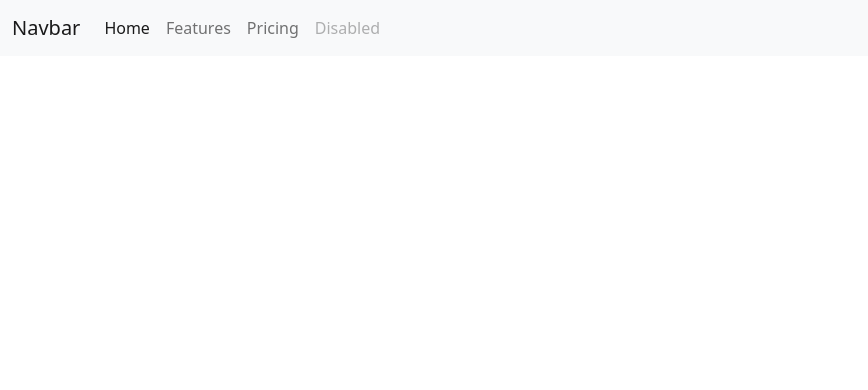
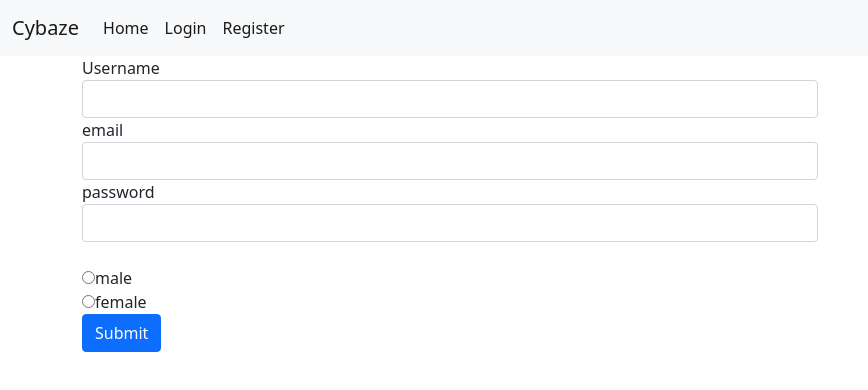
Before and after one commit to manupr03/angular-cybaze_interview, an Angular app: page /register in a window 1280 px wide. Before the commit this address led to /. Shown: the top 390 px of the page, without its empty margins (0-868 px from the left). Built offline with nearby package versions, Linux system fonts and the light colour scheme.

Commit message:
submiting login&register form

```diff
--- a/src/app/app-routing.module.ts
+++ b/src/app/app-routing.module.ts
@@ -1,7 +1,14 @@
 import { NgModule } from '@angular/core';
 import { RouterModule, Routes } from '@angular/router';
+import { HomeComponent } from './home/home.component';
+import { LoginComponent } from './login/login.component';
+import { RegistrationComponent } from './registration/registration.component';
 
-const routes: Routes = [];
+const routes: Routes = [
+  {path:'', component:HomeComponent},
+  {path:'login', component:LoginComponent},
+  {path:'register', component:RegistrationComponent}
+];
 
 @NgModule({
   imports: [RouterModule.forRoot(routes)],
--- a/src/app/app.component.html
+++ b/src/app/app.component.html
@@ -1,24 +1,22 @@
 
 <nav class="navbar navbar-expand-lg navbar-light bg-light">
   <div class="container-fluid">
-    <a class="navbar-brand" href="#">Navbar</a>
+    <a class="navbar-brand" href="#">Cybaze</a>
     <button class="navbar-toggler" type="button" data-bs-toggle="collapse" data-bs-target="#navbarNav" aria-controls="navbarNav" aria-expanded="false" aria-label="Toggle navigation">
       <span class="navbar-toggler-icon"></span>
     </button>
     <div class="collapse navbar-collapse" id="navbarNav">
       <ul class="navbar-nav">
         <li class="nav-item">
-          <a class="nav-link active" aria-current="page" href="#">Home</a>
+          <a class="nav-link active" aria-current="page" routerLink="">Home</a>
         </li>
         <li class="nav-item">
-          <a class="nav-link" href="#">Features</a>
+          <a class="nav-link active" aria-current="page" routerLink="login">Login</a>
         </li>
         <li class="nav-item">
-          <a class="nav-link" href="#">Pricing</a>
+          <a class="nav-link active" aria-current="page" routerLink="register">Register</a>
         </li>
-        <li class="nav-item">
-          <a class="nav-link disabled" href="#" tabindex="-1" aria-disabled="true">Disabled</a>
-        </li>
+
       </ul>
     </div>
   </div>
--- a/src/app/app.module.ts
+++ b/src/app/app.module.ts
@@ -6,6 +6,7 @@ import { AppComponent } from './app.component';
 import { HomeComponent } from './home/home.component';
 import { LoginComponent } from './login/login.component';
 import { RegistrationComponent } from './registration/registration.component';
+import {ReactiveFormsModule} from '@angular/forms'
 
 @NgModule({
   declarations: [
@@ -16,7 +17,8 @@ import { RegistrationComponent } from './registration/registration.component';
   ],
   imports: [
     BrowserModule,
-    AppRoutingModule
+    AppRoutingModule,
+    ReactiveFormsModule
   ],
   providers: [],
   bootstrap: [AppComponent]
--- a/src/app/login/login.component.css
+++ b/src/app/login/login.component.css
@@ -0,0 +1,3 @@
+.container {
+    margin-top: 30px;
+  }
--- a/src/app/login/login.component.html
+++ b/src/app/login/login.component.html
@@ -1 +1,26 @@
-<p>login works!</p>
+<div class="container">
+    <div class="row">
+      <div class="col-xs-12 col-sm-10 col-md-8 col-sm-offset-1 col-md-offset-2">
+        <form [formGroup]="signupform" (ngSubmit)="onLogin()">
+          <div class="form-group">
+            <label for="username">Username</label>
+            <input
+              type="text"
+              id="username"
+              formControlName="username"
+              class="form-control">
+          </div>
+          <div class="form-group">
+            <label for="email">email</label>
+            <input
+              type="text"
+              id="email"
+              formControlName="email"
+              class="form-control">
+          </div>
+          <br>
+          <button class="btn btn-primary" type="submit">Submit</button>
+        </form>
+      </div>
+    </div>
+  </div>
--- a/src/app/login/login.component.ts
+++ b/src/app/login/login.component.ts
@@ -1,4 +1,5 @@
 import { Component, OnInit } from '@angular/core';
+import { FormGroup,FormControl } from '@angular/forms';
 
 @Component({
   selector: 'app-login',
@@ -8,8 +9,17 @@ import { Component, OnInit } from '@angular/core';
 export class LoginComponent implements OnInit {
 
   constructor() { }
+  signupform: FormGroup;
+  ngOnInit(): void {
+    this.signupform = new FormGroup({
+      'username': new FormControl(''),
+      'email': new FormControl('')
 
-  ngOnInit(): void {
-  }
+    })
+    }
+
+    onLogin(){
+      console.log(this.signupform.value)
+    }
 
 }
--- a/src/app/registration/registration.component.html
+++ b/src/app/registration/registration.component.html
@@ -1 +1,27 @@
-<p>registration works!</p>
+<div class="container">
+    <div class="row">
+        <div class="col-xs-12 col-sm-10 col-md-8 col-sm-offset-1 col-md-offset-2">
+            <form [formGroup]="registerform" (ngSubmit)="onRegister()">
+                <div class="form-group">
+                    <label for="username">Username</label>
+                    <input type="text" id="username" formControlName="username"class="form-control">
+                </div>
+                <div class="form-group">
+                    <label for="email">email</label>
+                    <input type="text" id="email" formControlName="email" class="form-control">
+                </div>
+                <div class="form-group">
+                    <label for="password">password</label>
+                    <input type="password" id="password" formControlName="password" class="form-control">
+                </div>
+                <br>
+                <div class="radio" *ngFor="let gender of genders">
+                    <label>
+                        <input type="radio" formControlName="gender" [value]="gender">{{ gender }}
+                    </label>
+                </div>
+                <button class="btn btn-primary" type="submit">Submit</button>
+            </form>
+        </div>
+    </div>
+</div>
--- a/src/app/registration/registration.component.ts
+++ b/src/app/registration/registration.component.ts
@@ -1,4 +1,5 @@
 import { Component, OnInit } from '@angular/core';
+import { FormGroup,FormControl } from '@angular/forms';
 
 @Component({
   selector: 'app-registration',
@@ -8,8 +9,20 @@ import { Component, OnInit } from '@angular/core';
 export class RegistrationComponent implements OnInit {
 
   constructor() { }
+  genders =["male","female"]
+  registerform: FormGroup;
 
   ngOnInit(): void {
+    this.registerform = new FormGroup({
+      'username': new FormControl(''),
+      'email': new FormControl(''),
+      'password': new FormControl(''),
+      'gender': new FormControl('')
+
+    })
+  }
+  onRegister(){
+   console.log(this.registerform.value)
   }
 
 }
--- a/tsconfig.json
+++ b/tsconfig.json
@@ -5,7 +5,8 @@
     "baseUrl": "./",
     "outDir": "./dist/out-tsc",
     "forceConsistentCasingInFileNames": true,
-    "strict": true,
+    "strict": false,
+    "strictPropertyInitialization": false,
     "noImplicitReturns": true,
     "noFallthroughCasesInSwitch": true,
     "sourceMap": true,
```
